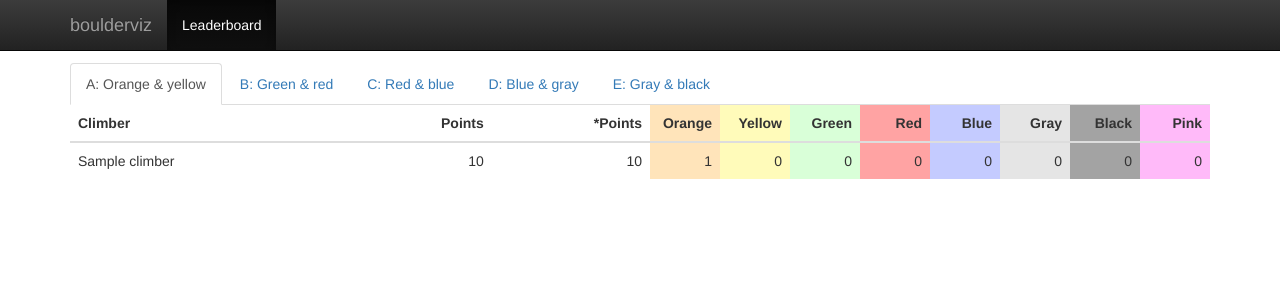
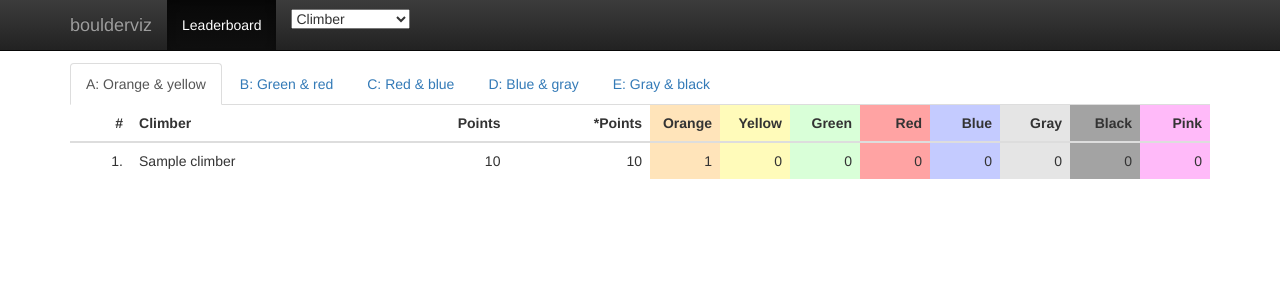
Before and after one commit to xqms/boulderviz, a Django app: page /boulders/leaderboard/A/ in a window 1280 px wide. Shown: the top 300 px of the page. Run offline with Django 3.2, Linux system fonts and the light colour scheme; tables that the repository leaves empty hold one stand-in row (values such as "Sample post"); some libraries are stand-ins or nearby versions.

Commit message:
ranking, climber selection

```diff
--- /dev/null
+++ b/boulders/forms.py
@@ -0,0 +1,12 @@
+
+
+from django import forms
+from models import Climber
+
+from django.utils.translation import ugettext_lazy as _
+
+class ClimberSelectForm(forms.Form):
+	climber = forms.ModelChoiceField(
+		queryset=Climber.objects.order_by('name'),
+		empty_label=_('Climber'),
+	)
--- a/boulders/models.py
+++ b/boulders/models.py
@@ -76,6 +76,9 @@ class Climber(models.Model):
 	all_points = models.PositiveSmallIntegerField(default=0)
 
 	def __str__(self):
+		return self.name
+
+	def __unicode__(self):
 		return self.name
 
 	def countRoutesByCategory(self):
--- a/boulders/urls.py
+++ b/boulders/urls.py
@@ -5,4 +5,5 @@ import views
 
 urlpatterns = [
     url(r'^leaderboard/(?P<category>[A-E])/', views.leaderboard, name='leaderboard'),
+    url(r'^set_climber/', views.set_climber, name='set_climber'),
 ]
--- a/boulders/views.py
+++ b/boulders/views.py
@@ -1,11 +1,33 @@
 from django.shortcuts import render
+from django.http import HttpResponseBadRequest, HttpResponseRedirect
 
 from models import Climber, Route, Climb
+
+from forms import ClimberSelectForm
+
+def context_processor(request):
+	climber = None
+	if 'climber' in request.session:
+		climber = Climber.objects.get(id=request.session['climber'])
+
+	return {
+		'my_climber': climber,
+		'climber_form': ClimberSelectForm(initial={'climber': climber})
+	}
 
 def leaderboard(request, category):
 	''' View current leaderboard '''
 
-	climbers = Climber.objects.filter(category=category).order_by('-points')
+	climbers = Climber.objects.filter(category=category).order_by('-points', '-all_points')
+
+	# Create ranking
+	place = 0
+	last = None
+	for c in climbers:
+		if (not last) or (last.points != c.points) or (last.all_points != c.all_points):
+			place += 1
+		c.place = place
+		last = c
 
 	return render(request, 'boulders/leaderboard.html', {
 		'categories': Climber.CATEGORY_CHOICES,
@@ -13,3 +35,18 @@ def leaderboard(request, category):
 		'climbers': climbers,
 		'colors': [ c[1] for c in Route.COLOR_CHOICES ]
 	})
+
+def set_climber(request):
+	if request.method != 'POST':
+		return HttpResponseBadRequest()
+
+	form = ClimberSelectForm(request.POST)
+	if form.is_valid():
+		request.session['climber'] = form.cleaned_data['climber'].id
+		return HttpResponseRedirect(request.POST['redirect-to'])
+
+	# if a GET (or any other method) we'll create a blank form
+	else:
+		return HttpResponseRedirect('/')
+
+	return render(request, 'name.html', {'form': form})
--- a/boulderviz/settings.py
+++ b/boulderviz/settings.py
@@ -25,7 +25,7 @@ SECRET_KEY = '==f-bvk7($93ghfne(0s&eew%^3sj#%ri^o9g$o&_l$b$=mly3'
 # SECURITY WARNING: don't run with debug turned on in production!
 DEBUG = True
 
-ALLOWED_HOSTS = []
+ALLOWED_HOSTS = ['typ', '127.0.0.1']
 
 
 # Application definition
@@ -37,6 +37,7 @@ INSTALLED_APPS = [
     'django.contrib.sessions',
     'django.contrib.messages',
     'django.contrib.staticfiles',
+    'widget_tweaks',
     'boulders',
 ]
 
@@ -64,6 +65,7 @@ TEMPLATES = [
                 'django.template.context_processors.request',
                 'django.contrib.auth.context_processors.auth',
                 'django.contrib.messages.context_processors.messages',
+                'boulders.views.context_processor',
             ],
         },
     },
--- a/templates/base.html
+++ b/templates/base.html
@@ -1,5 +1,7 @@
 {% load i18n %}
 {% load staticfiles %}
+{% load widget_tweaks %}
+
 <!DOCTYPE html>
 <html>
 	<head>
@@ -12,6 +14,25 @@
 		<link rel="stylesheet" href="{% static 'bootstrap/css/bootstrap.min.css' %}" media="all" />
 		<link rel="stylesheet" href="{% static 'bootstrap/css/bootstrap-theme.min.css' %}" />
 		<script src="{% static 'jquery/jquery-1.12.0.min.js' %}"></script>
+
+		<style>
+			@media (max-width: 768px) {
+				.container {
+					padding:0;
+					margin:0;
+				}
+
+				/*body {
+					padding:0;
+				}*/
+
+				/*.navbar-fixed-top, .navbar-fixed-bottom, .navbar-static-top {
+					margin-left: 0;
+					margin-right: 0;
+					margin-bottom:0;
+				}*/
+			}
+		</style>
 
 		{% block extrahead %}
 		{% endblock %}
@@ -27,12 +48,24 @@
 					<span class="icon-bar"></span>
 					<span class="icon-bar"></span>
 				</button>
+
 				<a class="navbar-brand" href="/">boulderviz</a>
 			</div>
 			<div id="navbar" class="navbar-collapse collapse">
 				<ul class="nav navbar-nav">
 					<li class="{% block tab_leaderboard %}{% endblock %}"><a href="/boulders/leaderboard/">{% trans 'Leaderboard' %}</a></li>
 				</ul>
+				<form class="climberselect_form navbar-form navbar-left" method="POST" action="{% url 'set_climber' %}">
+					{% csrf_token %}
+					{% for hidden in form.hidden_fields %}
+						{{ hidden }}
+					{% endfor %}
+					<input type="hidden" name="redirect-to" value="{{ request.get_full_path }}" />
+					<div class="form-group">
+						{% render_field climber_form.climber onchange="this.form.submit();" %}
+					</div>
+					<noscript><input type="submit" value="OK" /></noscript>
+				</form>
 			</div><!--/.nav-collapse -->
 		</div>
 		</nav>
--- a/templates/boulders/leaderboard.html
+++ b/templates/boulders/leaderboard.html
@@ -12,36 +12,37 @@
 	.color {
 		width: 5em;
 	}
+
 	.color_1 {
-		background-color: #ffe4ba;
+		background-color: #ffe4ba !important;
 	}
 
 	.color_2 {
-		background-color: #fffbba;
+		background-color: #fffbba !important;
 	}
 
 	.color_3 {
-		background-color: #d9ffd8;
+		background-color: #d9ffd8 !important;
 	}
 
 	.color_4 {
-		background-color: #ffa3a3;
+		background-color: #ffa3a3 !important;
 	}
 
 	.color_5 {
-		background-color: #c4cbff;
+		background-color: #c4cbff !important;
 	}
 
 	.color_6 {
-		background-color: #e5e5e5;
+		background-color: #e5e5e5 !important;
 	}
 
 	.color_7 {
-		background-color: #a3a3a3;
+		background-color: #a3a3a3 !important;
 	}
 
 	.color_8 {
-		background-color: #ffbaf9;
+		background-color: #ffbaf9 !important;
 	}
 </style>
 {% endblock %}
@@ -53,14 +54,16 @@
 <ul class="nav nav-tabs">
 	{% for code, label in categories %}
 	<li role="presentation" class="{% if code == category %}active{% endif %}">
-		<a href="{% url 'leaderboard' category=code %}">{{ code }}: {{ label }}</a>
+		<a href="{% url 'leaderboard' category=code %}">{{ code }}<span class="{% if code != category %}hidden-xs{% endif %}">: {{ label }}</span></a>
 	</li>
 	{% endfor %}
 </ul>
 
+<div class="table-responsive">
 	<table class="table">
 		<thead>
 			<tr>
+				<th class="num">#</th>
 				<th>Climber</th>
 				<th class="num">Points</th>
 				<th class="num">*Points</th>
@@ -71,7 +74,8 @@
 		</thead>
 		<tbody>
 			{% for climber in climbers %}
-		<tr>
+			<tr class="{% if climber == my_climber %}success{% endif %}">
+				<td class="num">{{ climber.place }}.</td>
 				<td>{{ climber.name }}</td>
 				<td class="num">{{ climber.points }}</td>
 				<td class="num">{{ climber.all_points }}</td>
@@ -82,5 +86,6 @@
 			{% endfor %}
 		</tbody>
 	</table>
+</div>
 
 {% endblock %}
```
Lines whose indentation alone changed are shown as unchanged.
